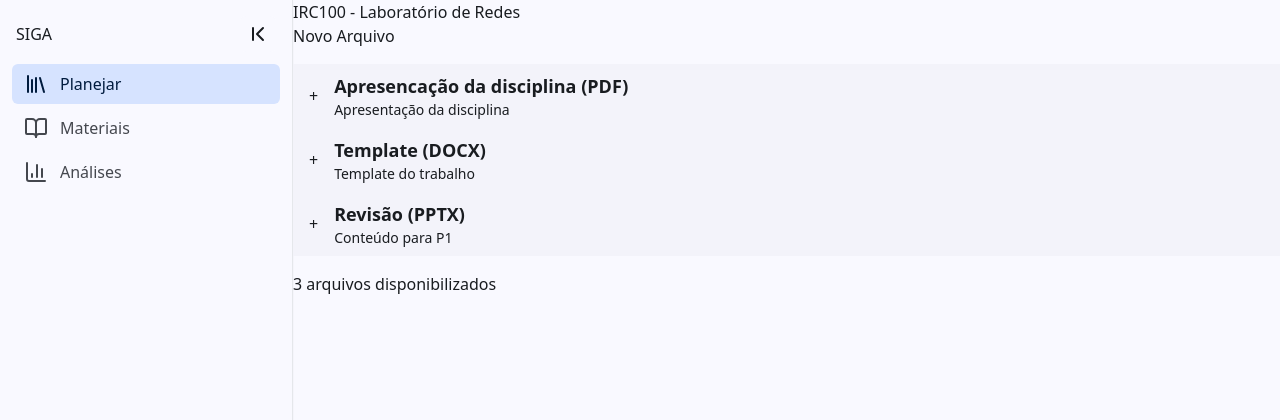
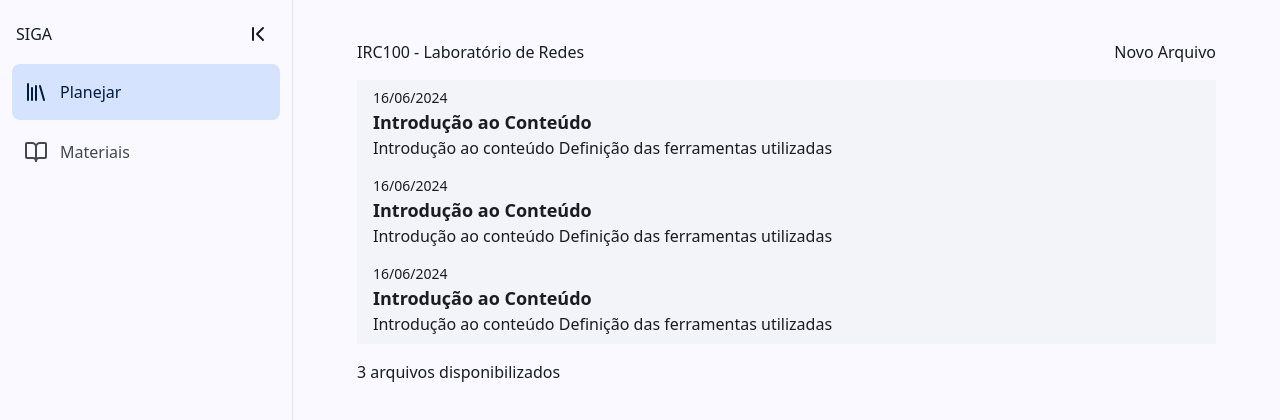
Before and after one commit to gabrielwbenatti/siga-fatec, a React (Vite) app in the folder frontend/: page /home/planning in a window 1280 px wide. Shown: the top 420 px of the page. Built offline with nearby package versions, Linux system fonts and the light colour scheme.

Commit message:
diversas melhorias

```diff
--- a/frontend/src/pages/Home/Materials/index.tsx
+++ b/frontend/src/pages/Home/Materials/index.tsx
@@ -1,3 +1,4 @@
+import { StickyNote } from "lucide-react";
 import SigaListItem from "../../../components/common/ListItem";
 
 function MaterialsPage() {
@@ -12,20 +13,19 @@ function MaterialsPage() {
 
   return (
     <>
-      <div className="basis-full">
-        <div className="space-y-4">
-          <div>
+      <div className="space-y-4 ">
+        <div className="flex justify-between">
           <h1>IRC100 - Laboratório de Redes</h1>
           <button>Novo Arquivo</button>
         </div>
 
-          <div>
-            {items.map((e) => (
+        <div className="bg-clip-border rounded-lg ">
+          {items.map((item) => (
             <SigaListItem>
-                <span>+</span>
+              <StickyNote />
               <div className="flex flex-col">
-                  <h3 className="font-semibold text-lg">{e.title}</h3>
-                  <span className="text-sm">{e.desc}</span>
+                <h3 className="font-semibold text-lg">{item.title}</h3>
+                <span className="text-sm">{item.desc}</span>
               </div>
             </SigaListItem>
           ))}
@@ -33,7 +33,6 @@ function MaterialsPage() {
 
         <div>3 arquivos disponibilizados</div>
       </div>
-      </div>
     </>
   );
 }
--- a/frontend/src/pages/Home/Planning/index.tsx
+++ b/frontend/src/pages/Home/Planning/index.tsx
@@ -22,18 +22,18 @@ function PlanningPage() {
   return (
     <>
       <div className="space-y-4">
-        <div>
+        <div className="flex justify-between">
           <h1>IRC100 - Laboratório de Redes</h1>
           <button>Novo Arquivo</button>
         </div>
 
         <div>
-          {items.map((e) => (
+          {items.map((item) => (
             <SigaListItem>
               <div className="flex flex-col">
-                <span className="text-sm">{e.data}</span>
-                <h3 className="font-semibold text-lg">{e.title}</h3>
-                <span>{e.desc}</span>
+                <span className="text-sm">{item.data}</span>
+                <h3 className="font-semibold text-lg">{item.title}</h3>
+                <span>{item.desc}</span>
               </div>
             </SigaListItem>
           ))}
--- a/frontend/src/pages/Home/components/SideMenu.tsx
+++ b/frontend/src/pages/Home/components/SideMenu.tsx
@@ -1,13 +1,9 @@
 import { ChevronFirst, ChevronLast } from "lucide-react";
 import { createContext, useContext, useState } from "react";
 
-const SideBarContext = createContext({ expanded: true });
+const SigaSideBarContext = createContext({ expanded: true });
 
-function SigaSideMenu({
-  children,
-}: {
-  children?: JSX.Element | JSX.Element[];
-}) {
+function SigaSideBar({ children }: { children?: JSX.Element[] }) {
   const [expanded, setExpanded] = useState(true);
 
   return (
@@ -24,15 +20,15 @@ function SigaSideMenu({
             </p>
             <button
               onClick={() => setExpanded((curr) => !curr)}
-              className="p-1.5 rounded-md bg-light-surface hover:bg-light-surfaceTint/5"
+              className="p-1.5 rounded-lg bg-light-surface hover:bg-light-surfaceTint/5"
             >
               {expanded ? <ChevronFirst /> : <ChevronLast />}
             </button>
           </div>
 
-          <SideBarContext.Provider value={{ expanded }}>
+          <SigaSideBarContext.Provider value={{ expanded }}>
             <ul className="flex-1 px-3">{children}</ul>
-          </SideBarContext.Provider>
+          </SigaSideBarContext.Provider>
         </nav>
       </aside>
     </>
@@ -43,25 +39,28 @@ function SigaSideBarItem({
   icon,
   text,
   active = false,
+  onClick,
 }: {
   icon: JSX.Element;
   text: string;
   active?: boolean;
+  onClick?: () => void;
 }) {
-  const { expanded } = useContext(SideBarContext);
+  const { expanded } = useContext(SigaSideBarContext);
 
   return (
     <>
       <li
         className={`
         relative flex items-center py-2 px-3 my-1
-        font-medium rounded-md cursor-pointer
-        transition-colors group ${
+        font-medium rounded-lg cursor-pointer
+        transition-colors group h-14 ${
           active
             ? "bg-light-primaryContainer text-light-onPrimaryContainer"
             : "hover:bg-light-surfaceTint/5 text-light-onSurfaceVariant"
         }
         `}
+        onClick={onClick}
       >
         {icon}
         <span
@@ -81,4 +80,4 @@ function SigaSideBarItem({
   );
 }
 
-export { SigaSideMenu, SigaSideBarItem };
+export { SigaSideBar as SigaSideMenu, SigaSideBarItem };
--- a/frontend/src/pages/Home/index.tsx
+++ b/frontend/src/pages/Home/index.tsx
@@ -1,18 +1,45 @@
+import { Outlet, useNavigate } from "react-router-dom";
 import { SigaSideBarItem, SigaSideMenu } from "./components/SideMenu";
-import MaterialsPage from "./Materials";
-import { BookOpen, ChartColumn, Library } from "lucide-react";
+import { BookOpen, Library } from "lucide-react";
+import { useState } from "react";
 
 function HomePage() {
+  const navigate = useNavigate();
+  const [currentIndex, setCurrentIndex] = useState(0);
+  const items = [
+    {
+      icon: <Library />,
+      text: "Planejar",
+      path: "/home/planning",
+    },
+    {
+      icon: <BookOpen />,
+      text: "Materiais",
+      path: "/home/materials",
+    },
+  ];
+
   return (
     <>
       <div className="flex h-screen">
         <SigaSideMenu>
-          <SigaSideBarItem icon={<Library />} text="Planejar" active />
-          <SigaSideBarItem icon={<BookOpen />} text="Materiais" />
-          <SigaSideBarItem icon={<ChartColumn />} text="Análises" />
+          {items.map((item, index) => (
+            <SigaSideBarItem
+              key={index}
+              icon={item.icon}
+              text={item.text}
+              onClick={() => {
+                navigate(item.path);
+                setCurrentIndex(index);
+              }}
+              active={index === currentIndex}
+            />
+          ))}
         </SigaSideMenu>
 
-        <MaterialsPage />
+        <main className="flex-1 px-16 pt-10">
+          <Outlet />
+        </main>
       </div>
     </>
   );
```
Lines whose indentation alone changed are shown as unchanged.
